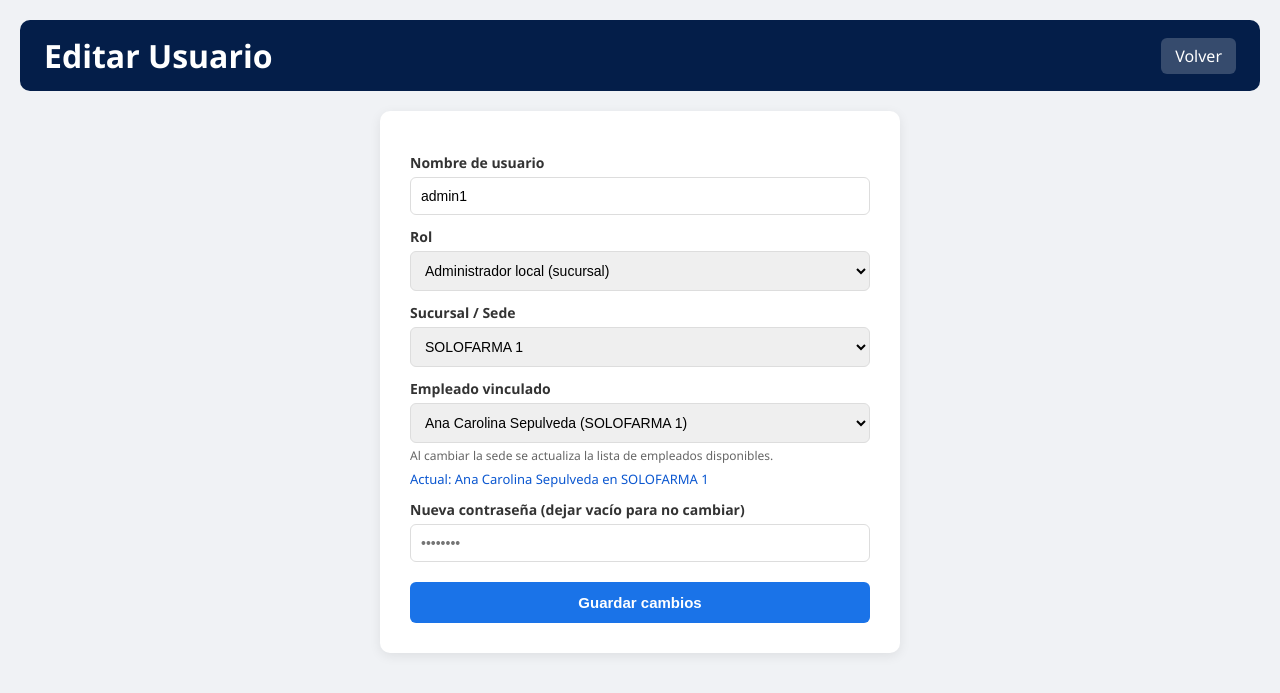
After one commit to rgaitang/proyecto, a Flask app: page /admin/editar_usuario/2 in a window 1280 px wide. The commit adds this page. Shown: the top 693 px of the page. Run offline with Flask 3, Linux system fonts and the light colour scheme; the visitor is signed in with stand-in values (Sample User, id 1).

Commit message:
Editar usuarios, cambiar contrasena, novedades con codigo libre, turnos corregidos segun excel, migracion de esquema

```diff
--- a/app.py
+++ b/app.py
@@ -313,6 +313,7 @@ def nuevas_novedades():
     if request.method == 'POST':
         empleado_id = request.form.get('empleado_id', type=int)
         tipo = request.form.get('tipo')
+        codigo = request.form.get('codigo', '').strip()
         fecha_inicio = request.form.get('fecha_inicio')
         fecha_fin = request.form.get('fecha_fin') or None
         descripcion = request.form.get('descripcion', '')
@@ -340,7 +341,7 @@ def nuevas_novedades():
             except Exception:
                 f_fin = None
 
-        n = Novedad(empleado_id=empleado_id, tipo=tipo, fecha_inicio=f_inicio,
+        n = Novedad(empleado_id=empleado_id, tipo=tipo, codigo=codigo, fecha_inicio=f_inicio,
                     fecha_fin=f_fin, descripcion=descripcion, reporta=reporta,
                     estado='pendiente')
         db.session.add(n)
@@ -519,6 +520,92 @@ def crear_usuario():
     return render_template('crear_usuario.html', sucursales=sucursales)
 
 
+@app.route('/admin/editar_usuario/<int:usuario_id>', methods=['GET', 'POST'])
+@rol_required('admin_global')
+def editar_usuario(usuario_id):
+    u = db.session.get(Usuario, usuario_id)
+    if not u:
+        flash('Usuario no encontrado', 'danger')
+        return redirect(url_for('admin_usuarios'))
+    sucursales = Sucursal.query.order_by(Sucursal.nombre).all()
+
+    if request.method == 'POST':
+        username = request.form.get('username', '').strip()
+        password = request.form.get('password')
+        rol = request.form.get('rol')
+        sucursal_id = request.form.get('sucursal_id', type=int)
+        empleado_id = request.form.get('empleado_id', type=int)
+
+        # Validar username unico (si se cambio)
+        if username and username != u.username:
+            if Usuario.query.filter_by(username=username).first():
+                flash('Ese nombre de usuario ya existe', 'danger')
+                return redirect(url_for('editar_usuario', usuario_id=usuario_id))
+            u.username = username
+
+        if rol:
+            u.rol = rol
+
+        if password:
+            if len(password) < 4:
+                flash('La contraseña debe tener al menos 4 caracteres', 'danger')
+                return redirect(url_for('editar_usuario', usuario_id=usuario_id))
+            u.set_password(password)
+
+        # Manejar vinculo con empleado
+        if rol in ('admin_local', 'empleado'):
+            if empleado_id:
+                emp = db.session.get(Empleado, empleado_id)
+                if emp:
+                    emp.user_id = u.id
+                    if rol == 'admin_local' and not emp.sucursal_id and sucursal_id:
+                        emp.sucursal_id = sucursal_id
+                    db.session.commit()
+                    flash('Usuario actualizado', 'success')
+                    return redirect(url_for('admin_usuarios'))
+            flash('Selecciona la sede y el empleado para este usuario', 'danger')
+            return redirect(url_for('editar_usuario', usuario_id=usuario_id))
+        else:
+            # admin_global: quitar vinculo a empleado si lo tenia (pierde la sede)
+            if u.empleado:
+                u.empleado.user_id = None
+
+        db.session.commit()
+        flash('Usuario actualizado', 'success')
+        return redirect(url_for('admin_usuarios'))
+
+    # GET: preparar datos para el formulario
+    emp_actual = u.empleado if u.empleado else None
+    sucursal_sel = emp_actual.sucursal_id if emp_actual else None
+    return render_template('editar_usuario.html', u=u, sucursales=sucursales,
+                           emp_actual=emp_actual, sucursal_sel=sucursal_sel,
+                           todos_tipos=['admin_global', 'admin_local', 'empleado'])
+
+
+@app.route('/cambiar_password', methods=['POST'])
+@login_required
+def cambiar_password():
+    usuario = get_usuario_actual()
+    actual = request.form.get('actual', '')
+    nueva = request.form.get('nueva', '')
+    confirmar = request.form.get('confirmar', '')
+
+    if not usuario.check_password(actual):
+        flash('La contraseña actual es incorrecta', 'danger')
+        return redirect(request.referrer or url_for('panel_local'))
+    if len(nueva) < 4:
+        flash('La nueva contraseña debe tener al menos 4 caracteres', 'danger')
+        return redirect(request.referrer or url_for('panel_local'))
+    if nueva != confirmar:
+        flash('Las contraseñas no coinciden', 'danger')
+        return redirect(request.referrer or url_for('panel_local'))
+
+    usuario.set_password(nueva)
+    db.session.commit()
+    flash('Contraseña actualizada', 'success')
+    return redirect(request.referrer or url_for('panel_local'))
+
+
 @app.route('/admin/empleados_por_sucursal')
 @rol_required('admin_global')
 def empleados_por_sucursal():
@@ -598,11 +685,8 @@ def init_db():
 # base esta vacia. Esto garantiza el funcionamiento aunque Render use 'gunicorn app:app'
 # en lugar del start.sh. Es idempotente: solo actua cuando la BD esta vacia.
 with app.app_context():
-    db.create_all()
-    if Sucursal.query.count() == 0:
-        print('Base de datos vacia: ejecutando seed inicial...')
-        from seed import main as seed_main
-        seed_main()
+    from seed import main as seed_main
+    seed_main()
 
 if __name__ == '__main__':
     with app.app_context():
--- a/models.py
+++ b/models.py
@@ -63,6 +63,7 @@ class Novedad(db.Model):
     id = db.Column(db.Integer, primary_key=True)
     empleado_id = db.Column(db.Integer, db.ForeignKey('empleado.id'), nullable=False)
     tipo = db.Column(db.String(50), nullable=False)  # INCAPACIDAD, VACACIONES, CAMBIO_TURNO, RETIRO, INGRESO, OTRO
+    codigo = db.Column(db.String(20), default='')  # Codigo de letra libre (ej. 'A', 'INCAPACIDAD')
     fecha_inicio = db.Column(db.Date, nullable=False)
     fecha_fin = db.Column(db.Date)
     descripcion = db.Column(db.String(300), default='')
--- a/templates/admin_usuarios.html
+++ b/templates/admin_usuarios.html
@@ -21,6 +21,8 @@
         .rol-empleado { background: #e8f0fe; color: #0b57d0; }
         .btn { display: inline-block; background: #1a73e8; color: #fff; padding: 10px 16px; border-radius: 6px;
                text-decoration: none; margin: 15px 0; }
+        td a { color: #1a73e8; text-decoration: none; font-weight: 600; }
+        td a:hover { text-decoration: underline; }
     </style>
 </head>
 <body>
@@ -31,7 +33,7 @@
     <div class="container">
         <a class="btn" href="{{ url_for('crear_usuario') }}">+ Nuevo Usuario</a>
         <table>
-            <tr><th>#</th><th>Usuario</th><th>Rol</th><th>Empleado vinculado</th><th>Sucursal</th></tr>
+            <tr><th>#</th><th>Usuario</th><th>Rol</th><th>Empleado vinculado</th><th>Sucursal</th><th>Acciones</th></tr>
             {% for u in usuarios %}
             <tr>
                 <td>{{ loop.index }}</td>
@@ -39,6 +41,7 @@
                 <td><span class="rol rol-{{ u.rol }}">{{ u.rol }}</span></td>
                 <td>{{ u.empleado.nombre if u.empleado else '-' }}</td>
                 <td>{{ u.empleado.sucursal_ref.nombre if u.empleado and u.empleado.sucursal_ref else '-' }}</td>
+                <td><a href="{{ url_for('editar_usuario', usuario_id=u.id) }}">Editar</a></td>
             </tr>
             {% endfor %}
         </table>
--- /dev/null
+++ b/templates/editar_usuario.html
@@ -0,0 +1,96 @@
+<!DOCTYPE html>
+<html lang="es">
+<head>
+    <meta charset="UTF-8">
+    <meta name="viewport" content="width=device-width, initial-scale=1.0">
+    <title>Editar Usuario</title>
+    <style>
+        * { box-sizing: border-box; margin: 0; padding: 0; }
+        body { font-family: 'Segoe UI', sans-serif; background: #f0f2f5; padding: 20px; }
+        .topbar { background: #041e49; color: #fff; padding: 14px 24px; border-radius: 10px; margin-bottom: 20px;
+                  display: flex; justify-content: space-between; align-items: center; }
+        .topbar a { color: #fff; text-decoration: none; background: rgba(255,255,255,0.2); padding: 7px 14px; border-radius: 6px; }
+        .box { max-width: 520px; margin: 0 auto; background: #fff; padding: 30px; border-radius: 10px; box-shadow: 0 3px 12px rgba(0,0,0,0.08); }
+        label { display: block; margin: 12px 0 5px; font-weight: 600; color: #333; font-size: 14px; }
+        input, select { width: 100%; padding: 10px; border: 1px solid #ddd; border-radius: 6px; font-size: 14px; }
+        button { width: 100%; margin-top: 20px; padding: 12px; background: #1a73e8; color: #fff; border: none;
+                 border-radius: 6px; font-size: 15px; font-weight: 600; cursor: pointer; }
+        .flash { padding: 10px 14px; border-radius: 6px; margin-bottom: 15px; font-size: 14px; }
+        .flash.success { background: #e6f4ea; color: #137333; }
+        .flash.danger { background: #fce8e6; color: #c5221f; }
+        .hint { font-size: 12px; color: #666; margin-top: 4px; }
+        .preselect { margin-top: 6px; font-size: 13px; color: #0b57d0; }
+    </style>
+</head>
+<body>
+    <div class="topbar">
+        <h1>Editar Usuario</h1>
+        <a href="{{ url_for('admin_usuarios') }}">Volver</a>
+    </div>
+    <div class="box">
+        {% with messages = get_flashed_messages(with_categories=true) %}
+          {% for cat, msg in messages %}
+            <div class="flash {{ cat }}">{{ msg }}</div>
+          {% endfor %}
+        {% endwith %}
+        <form method="POST">
+            <label>Nombre de usuario</label>
+            <input type="text" name="username" value="{{ u.username }}" required>
+            <label>Rol</label>
+            <select name="rol" id="rol">
+                <option value="admin_global" {% if u.rol == 'admin_global' %}selected{% endif %}>Administrador global (RRHH)</option>
+                <option value="admin_local" {% if u.rol == 'admin_local' %}selected{% endif %}>Administrador local (sucursal)</option>
+                <option value="empleado" {% if u.rol == 'empleado' %}selected{% endif %}>Empleado</option>
+            </select>
+
+            <div id="vinculo-block" {% if u.rol == 'admin_global' %}style="display:none;"{% endif %}>
+                <label>Sucursal / Sede</label>
+                <select name="sucursal_id" id="sucursal_id" onchange="cargarEmpleados()">
+                    <option value="">-- Selecciona una sede --</option>
+                    {% for s in sucursales %}
+                    <option value="{{ s.id }}" {% if sucursal_sel == s.id %}selected{% endif %}>{{ s.nombre }}</option>
+                    {% endfor %}
+                </select>
+                <label>Empleado vinculado</label>
+                <select name="empleado_id" id="empleado_id">
+                    <option value="{{ emp_actual.id if emp_actual else '' }}">
+                        {% if emp_actual %}{{ emp_actual.nombre }} ({{ emp_actual.sucursal_ref.nombre if emp_actual.sucursal_ref else 'sin sede' }}){% else %}-- Sin vincular --{% endif %}
+                    </option>
+                </select>
+                <div class="hint">Al cambiar la sede se actualiza la lista de empleados disponibles.</div>
+                {% if emp_actual and emp_actual.sucursal_id %}
+                <div class="preselect">Actual: {{ emp_actual.nombre }} en {{ emp_actual.sucursal_ref.nombre }}</div>
+                {% endif %}
+            </div>
+
+            <label>Nueva contraseña (dejar vacío para no cambiar)</label>
+            <input type="password" name="password" placeholder="••••••••">
+            <button type="submit">Guardar cambios</button>
+        </form>
+    </div>
+    <script>
+        var rolSel = document.getElementById('rol');
+        function syncRol() {
+            var mostrar = rolSel.value !== 'admin_global';
+            document.getElementById('vinculo-block').style.display = mostrar ? 'block' : 'none';
+        }
+        rolSel.addEventListener('change', syncRol);
+        syncRol();
+
+        function cargarEmpleados() {
+            var sucId = document.getElementById('sucursal_id').value;
+            var sel = document.getElementById('empleado_id');
+            sel.innerHTML = '<option value="">-- Cargando... --</option>';
+            if (!sucId) { sel.innerHTML = '<option value="">-- Elige una sede --</option>'; return; }
+            fetch('/admin/empleados_por_sucursal?sucursal_id=' + sucId)
+                .then(function (r) { return r.json(); })
+                .then(function (data) {
+                    if (!data.length) { sel.innerHTML = '<option value="">-- Sin empleados --</option>'; return; }
+                    var opts = '<option value="">-- Selecciona el empleado --</option>';
+                    data.forEach(function (e) { opts += '<option value="' + e.id + '">' + e.nombre + ' (' + e.cedula + ')</option>'; });
+                    sel.innerHTML = opts;
+                });
+        }
+    </script>
+</body>
+</html>
```
Also changed, not shown: seed.py (+41 -10 lines), templates/nuevas_novedades.html (+8 -5 lines), templates/panel_local.html (+13 -0 lines).
